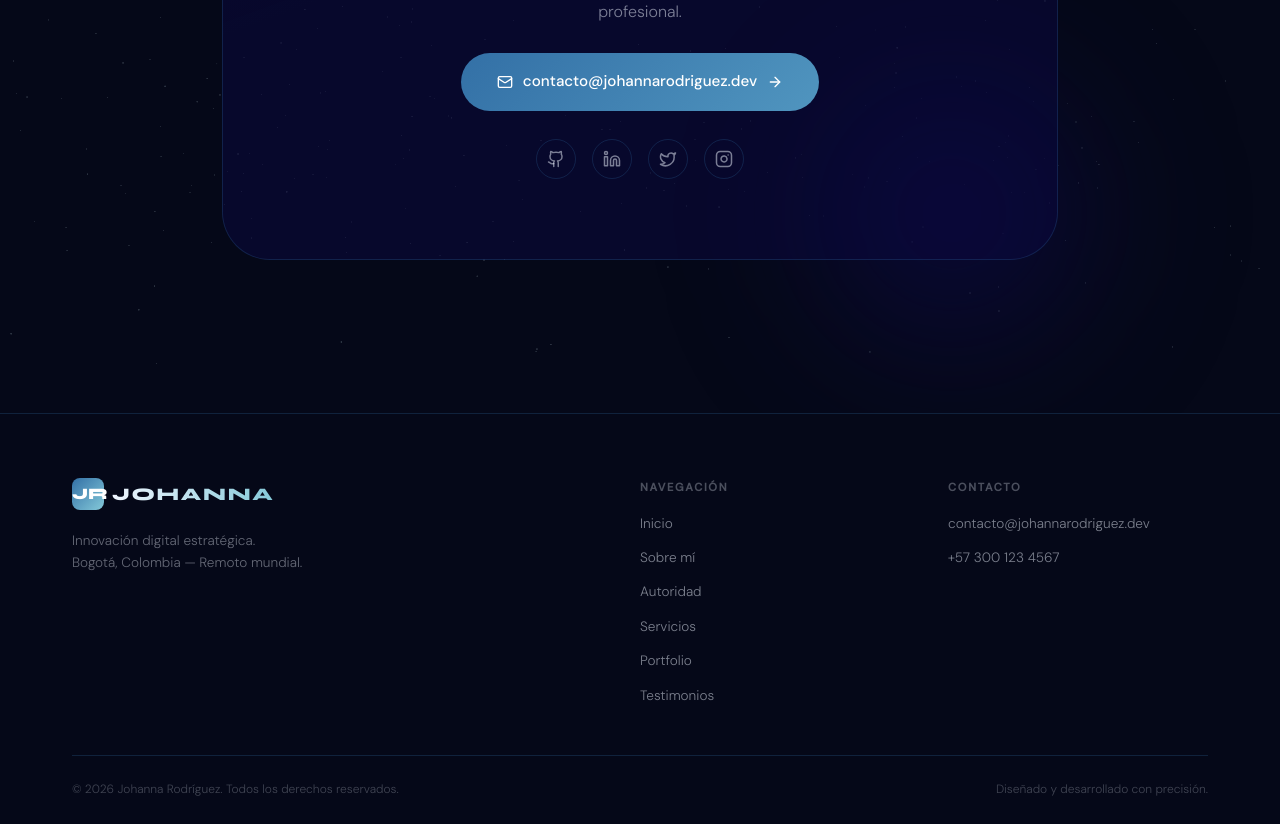
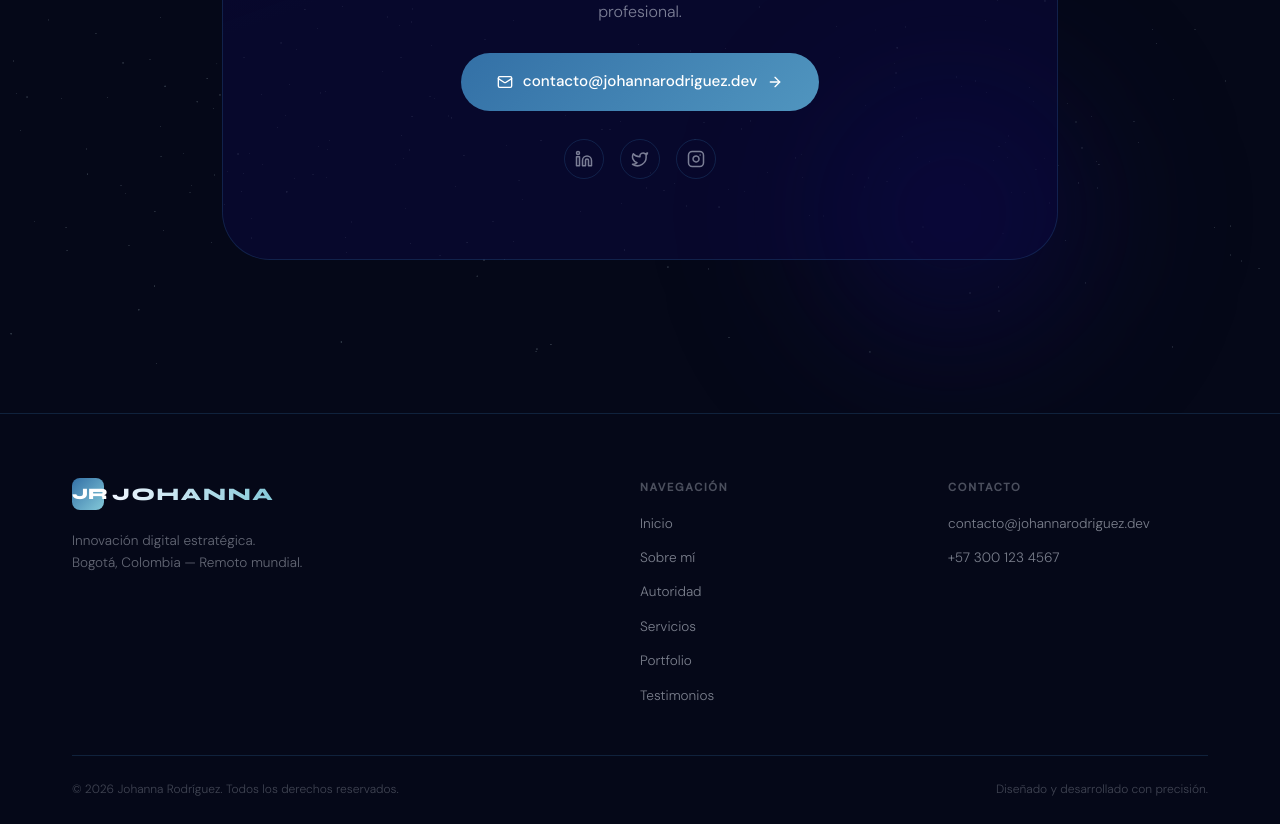
Before and after one commit to Joha-Rodriguez/lading-page, a React (Vite) app in the folder landing/: page / in a window 1280 px wide. Shown: the part 6960-7784 px from the top of the page. Built offline with nearby package versions, Linux system fonts and the light colour scheme.

Commit message:
feat: remove Github logo from CTA social links

```diff
--- a/landing/src/components/CTA/CTA.tsx
+++ b/landing/src/components/CTA/CTA.tsx
@@ -1,6 +1,6 @@
 import { useRef, Suspense, lazy } from 'react'
 import { motion } from 'framer-motion'
-import { Mail, ArrowRight, Github, Linkedin, Twitter, Instagram } from 'lucide-react'
+import { Mail, ArrowRight, Linkedin, Twitter, Instagram } from 'lucide-react'
 import { useMagneticButton } from '@/hooks/useMouseGlow'
 import { staggerContainer, fadeUp } from '@/animations/variants'
 import styles from './CTA.module.css'
@@ -52,9 +52,6 @@ export default function CTA() {
           </motion.div>
 
           <motion.div className={styles.social} variants={fadeUp}>
-            <a href="https://github.com/Joha-Rodriguez" target="_blank" rel="noopener noreferrer" className={styles.socialLink} aria-label="GitHub">
-              <Github size={18} />
-            </a>
             <a href="https://www.linkedin.com/in/joha-rodriguez-co/" target="_blank" rel="noopener noreferrer" className={styles.socialLink} aria-label="LinkedIn">
               <Linkedin size={18} />
             </a>
```
